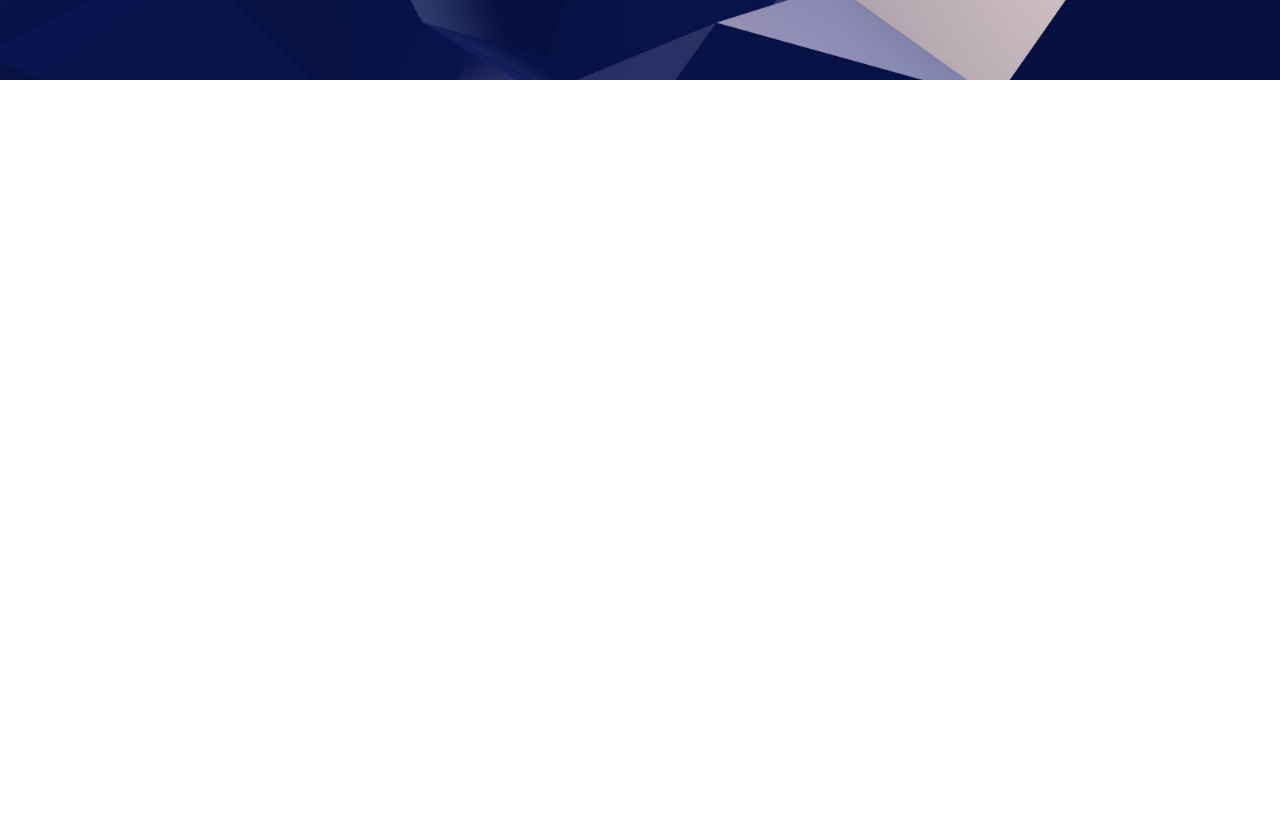
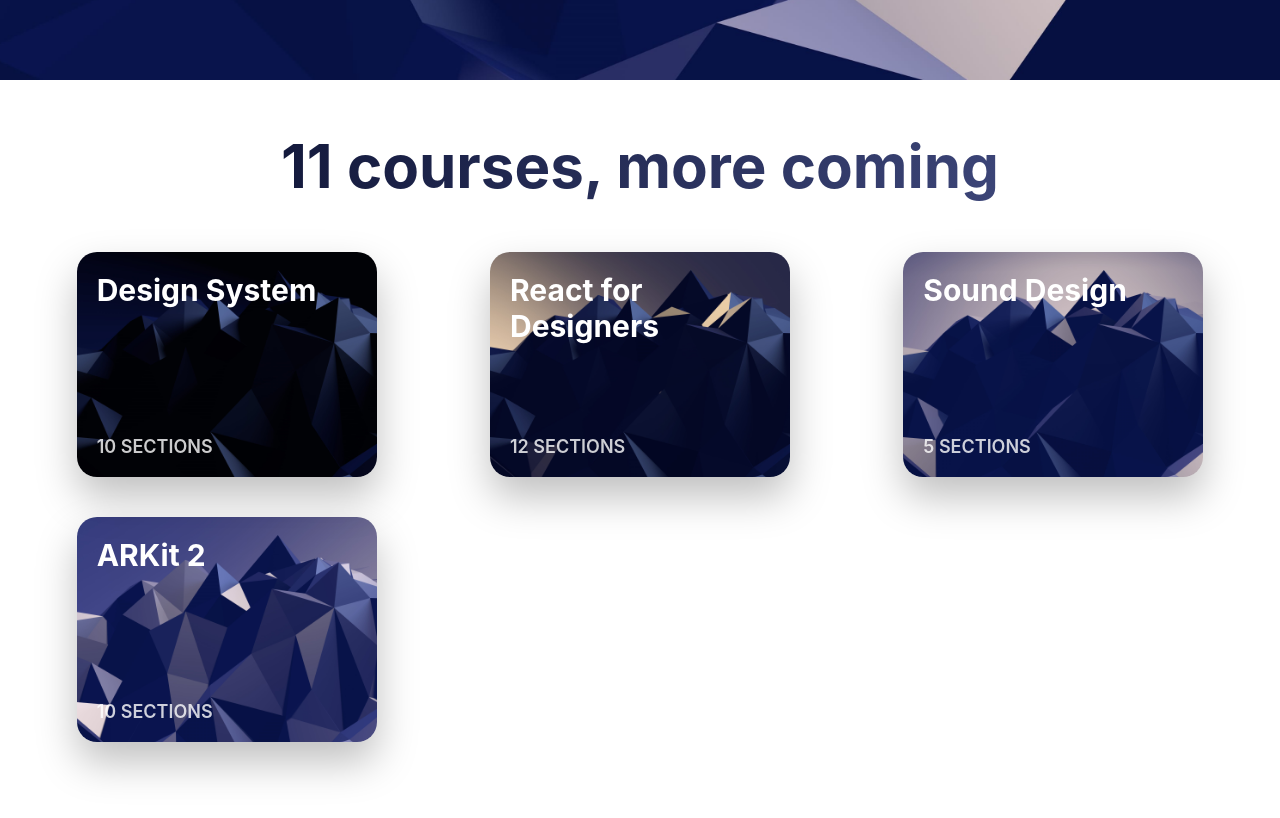
Before and after one commit to rvd2pwipwip/router-app-02, a React (Create React App) app in the folder router-app-02/: page /home in a window 1280 px wide. Shown: the part 840-1658 px from the top of the page. Before the commit the page ends 969 px from the top, so only its background shows below. Built offline with nearby package versions, Linux system fonts and the light colour scheme.

Commit message:
card components and css

```diff
--- /dev/null
+++ b/router-app-02/src/components/Card.css
@@ -0,0 +1,44 @@
+.Card {
+  width: 300px;
+  height: 225px;
+  position: relative;
+  overflow: hidden;
+  border-radius: 20px;
+  box-shadow: 0 20px 40px rgba(0, 0, 0, 0.25);
+  display: grid;
+  grid-template-rows: 1fr 1fr;
+  transition: 0.8s cubic-bezier(0.2, 0.8, 0.2, 1);
+}
+
+.Card:hover {
+  transform: scale(1.1, 1.1);
+  box-shadow: 0 30px 60px rgba(0, 0, 0, 0.5);
+}
+
+.Card:hover img {
+  transform: translateY(-20px);
+}
+
+.Card img {
+  position: absolute;
+  top: 0;
+  height: 110%;
+  z-index: -1;
+  transition: 0.8s cubic-bezier(0.2, 0.8, 0.2, 1);
+}
+
+.Card h3 {
+  color: white;
+  font-size: 30px;
+  margin: 20px;
+  /* width: 190px; */
+}
+
+.Card p {
+  color: rgba(255, 255, 255, 0.8);
+  text-transform: uppercase;
+  font-weight: 600;
+  font-size: 18px;
+  align-self: end;
+  margin: 20px;
+}
--- /dev/null
+++ b/router-app-02/src/components/Card.jsx
@@ -0,0 +1,12 @@
+import React from "react";
+import "./Card.css";
+
+const Card = props => (
+  <div className="Card">
+    <img src={props.image} />
+    <h3>{props.title}</h3>
+    <p>{props.text}</p>
+  </div>
+);
+
+export default Card;
--- a/router-app-02/src/pages/Home.css
+++ b/router-app-02/src/pages/Home.css
@@ -95,3 +95,33 @@
     grid-template-columns: repeat(3, 1fr);
   }
 }
+
+.Cards h2 {
+  margin: 50px 20px;
+  font-size: 60px;
+  text-align: center;
+  font-weight: 700;
+  background: linear-gradient(104deg, #050a27 0%, #4a548c 100%);
+  -webkit-background-clip: text;
+  -webkit-text-fill-color: transparent;
+}
+
+.CardGroup {
+  display: grid;
+  margin: 50px 40px 100px;
+  grid-template-columns: repeat(3, 1fr);
+  grid-gap: 40px;
+  justify-items: center;
+}
+
+@media (max-width: 1060px) {
+  .CardGroup {
+    grid-template-columns: repeat(2, 1fr);
+  }
+}
+
+@media (max-width: 720px) {
+  .CardGroup {
+    grid-template-columns: repeat(1, 1fr);
+  }
+}
--- a/router-app-02/src/pages/Home.jsx
+++ b/router-app-02/src/pages/Home.jsx
@@ -1,6 +1,7 @@
 import React from "react";
 import { Link } from "react-router-dom";
 import "./Home.css";
+import Card from "../components/Card";
 
 const Home = () => (
   <div>
@@ -69,6 +70,31 @@
         </svg>
       </div>
     </div>
+    <div className="Cards">
+      <h2>11 courses, more coming</h2>
+      <div className="CardGroup">
+        <Card
+          title="Design System"
+          text="10 sections"
+          image={require("../images/wallpaper.jpg")}
+        />
+        <Card
+          title="React for Designers"
+          text="12 sections"
+          image={require("../images/wallpaper2.jpg")}
+        />
+        <Card
+          title="Sound Design"
+          text="5 sections"
+          image={require("../images/wallpaper3.jpg")}
+        />
+        <Card
+          title="ARKit 2"
+          text="10 sections"
+          image={require("../images/wallpaper4.jpg")}
+        />
+      </div>
+    </div>
   </div>
 );
 
```
